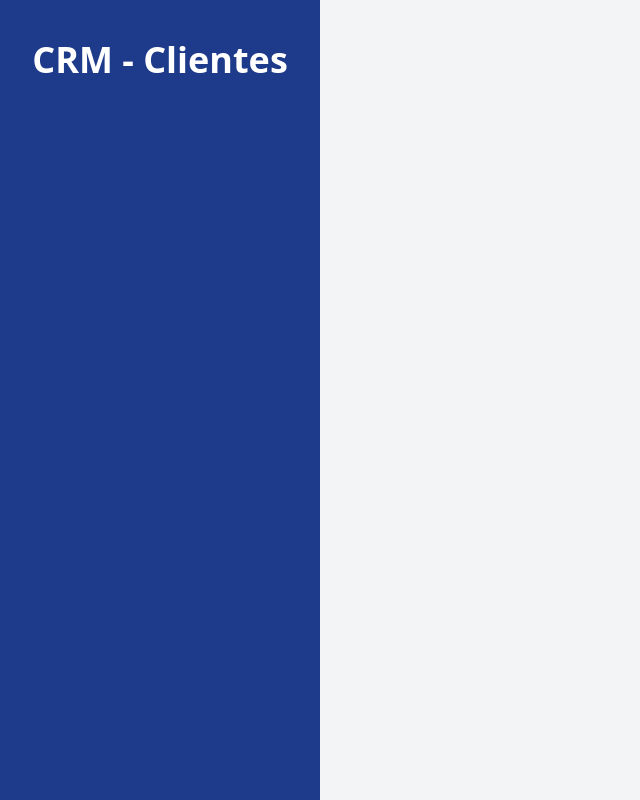
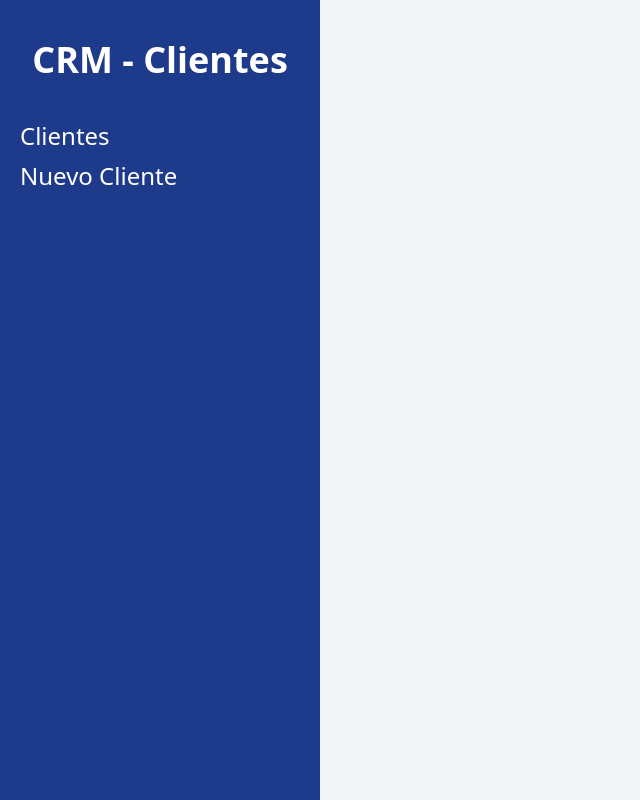
Before and after one commit to luchofazio27/CRM-React, a React (Vite) app: page / in a window 1280 px wide. Shown: the whole page, without its empty margins (0-640 px from the left). Built offline with nearby package versions, Linux system fonts and the light colour scheme.

Commit message:
Creand distintas paginas con Link

```diff
--- a/src/components/Layout.jsx
+++ b/src/components/Layout.jsx
@@ -1,10 +1,23 @@
-import { Outlet } from "react-router-dom"
+import { Outlet, Link, useLocation } from "react-router-dom"
 
 const Layout = () => {
+
+    const location = useLocation()
+
+
   return (
     <div className="md:flex md:min-h-screen">
       <aside className="md:w-1/4 bg-blue-900 px-5 py-10">
         <h2 className="text-4xl font-black text-center text-white">CRM - Clientes</h2>
+
+        <nav className="mt-10">
+        <Link
+        className={`${location.pathname === '/' ? 'text-blue-300' : 'text-white'} text-2xl block mt-2 hover:text-blue-300 text-white`}
+        to="/">Clientes</Link>
+        <Link
+        className={`${location.pathname === '/clientes/nuevo' ? 'text-blue-300' : 'text-white'} text-2xl block mt-2 hover:text-blue-300 text-white`}
+        to="/clientes/nuevo">Nuevo Cliente</Link>
+      </nav>
       </aside>
 
       <main className="md:w-3/4 p-10 md:h-screen overflow-scroll">
```
